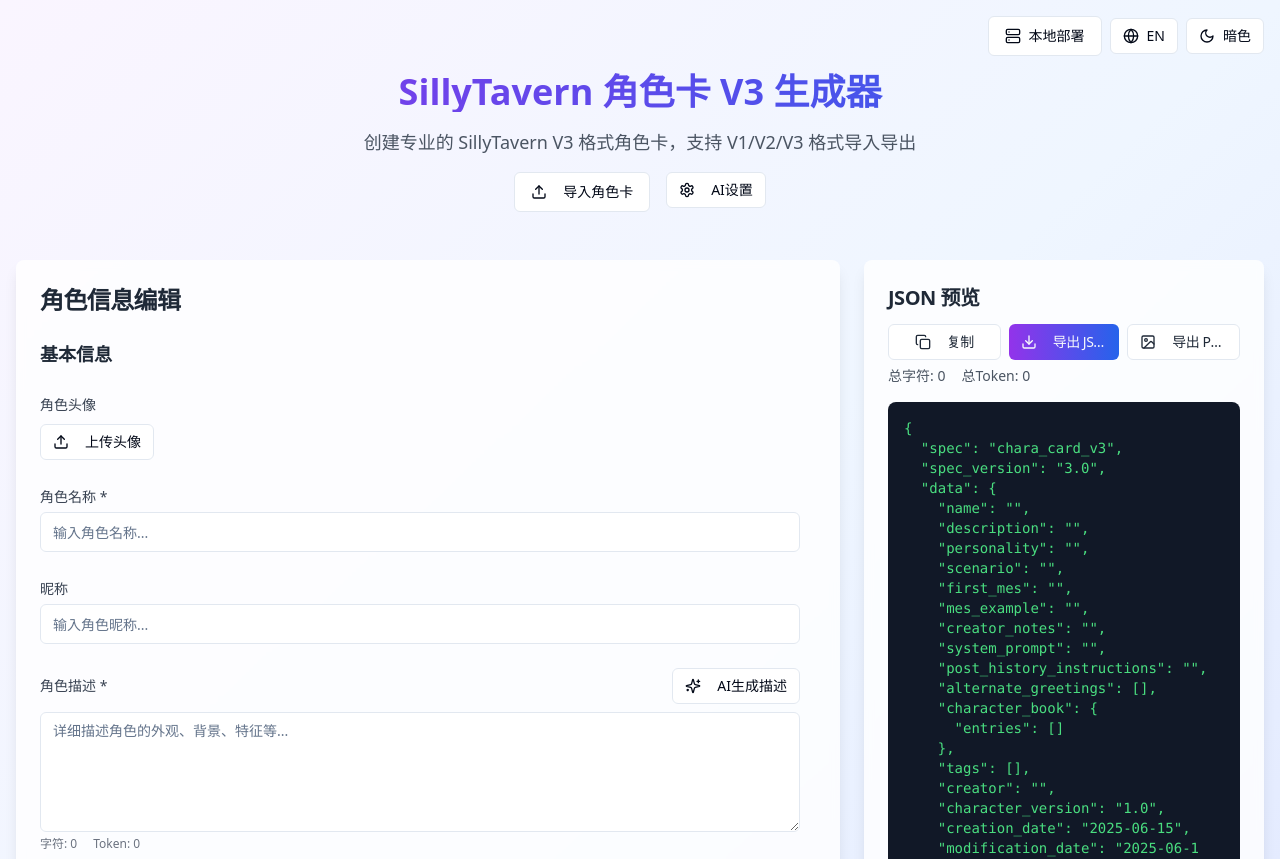
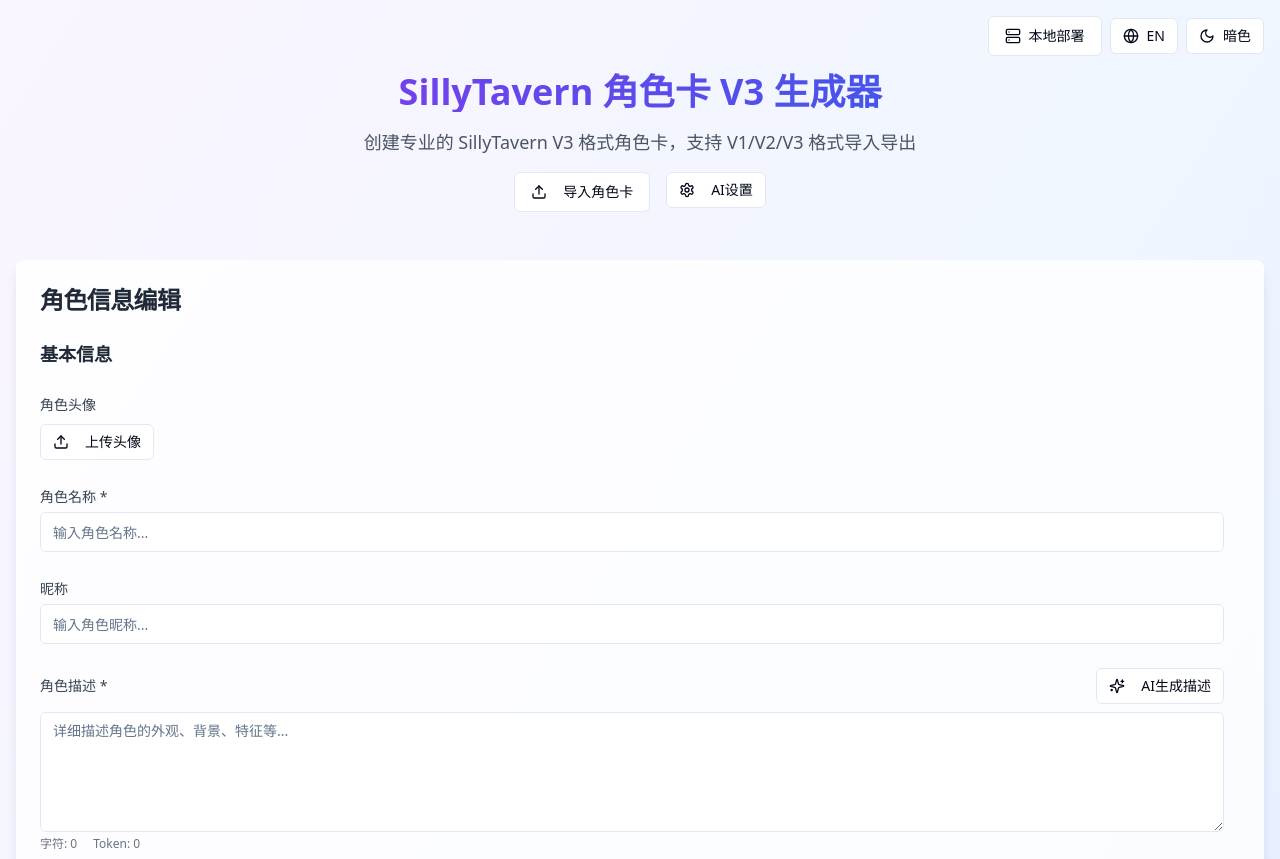
Before and after one commit to aleph23/tavern-card-crafter-v3, a React (Vite) app: page / in a window 1280 px wide. Shown: the top 859 px of the page. Built offline with nearby package versions, Linux system fonts and the light colour scheme.

Commit message:
Fix: Move JSON preview to the bottom
Move the JSON preview section to the bottom of the page, below the character information editing form, for better visual layout.

```diff
--- a/src/components/CharacterPreview.tsx
+++ b/src/components/CharacterPreview.tsx
@@ -79,7 +79,7 @@ const CharacterPreview = ({ characterData, characterImage }: CharacterPreviewPro
   const { totalChars, totalTokens } = calculateTotalStats();
 
   return (
-    <Card className="shadow-lg border-0 bg-white/80 dark:bg-gray-900/80 backdrop-blur-sm h-fit sticky top-4">
+    <Card className="shadow-lg border-0 bg-white/80 dark:bg-gray-900/80 backdrop-blur-sm">
       <CardHeader className="pb-4">
         <CardTitle className="text-xl font-semibold text-gray-800 dark:text-gray-200 flex items-start justify-between flex-col gap-3">
           <span>{t('jsonPreview')}</span>
--- a/src/pages/Index.tsx
+++ b/src/pages/Index.tsx
@@ -246,9 +246,8 @@ const Index = () => {
           </div>
         </div>
 
-        <div className="grid grid-cols-1 lg:grid-cols-3 gap-6">
-          {/* 表单部分 - 占2/3宽度 */}
-          <div className="lg:col-span-2">
+        <div className="space-y-6">
+          {/* 表单部分 - 全宽度 */}
           <Card className="shadow-lg border-0 bg-white/80 dark:bg-gray-900/80 backdrop-blur-sm">
             <CardHeader>
               <CardTitle className="text-2xl font-semibold text-gray-800 dark:text-gray-200">
@@ -307,10 +306,8 @@ const Index = () => {
               </ScrollArea>
             </CardContent>
           </Card>
-          </div>
 
-          {/* 预览部分 - 占1/3宽度 */}
-          <div className="lg:col-span-1">
+          {/* 预览部分 - 全宽度，位于底部 */}
           <CharacterPreview
             characterData={characterData}
             characterImage={characterImage}
@@ -318,7 +315,6 @@ const Index = () => {
         </div>
       </div>
     </div>
-    </div>
   );
 };
 
```
Lines whose indentation alone changed are shown as unchanged.
